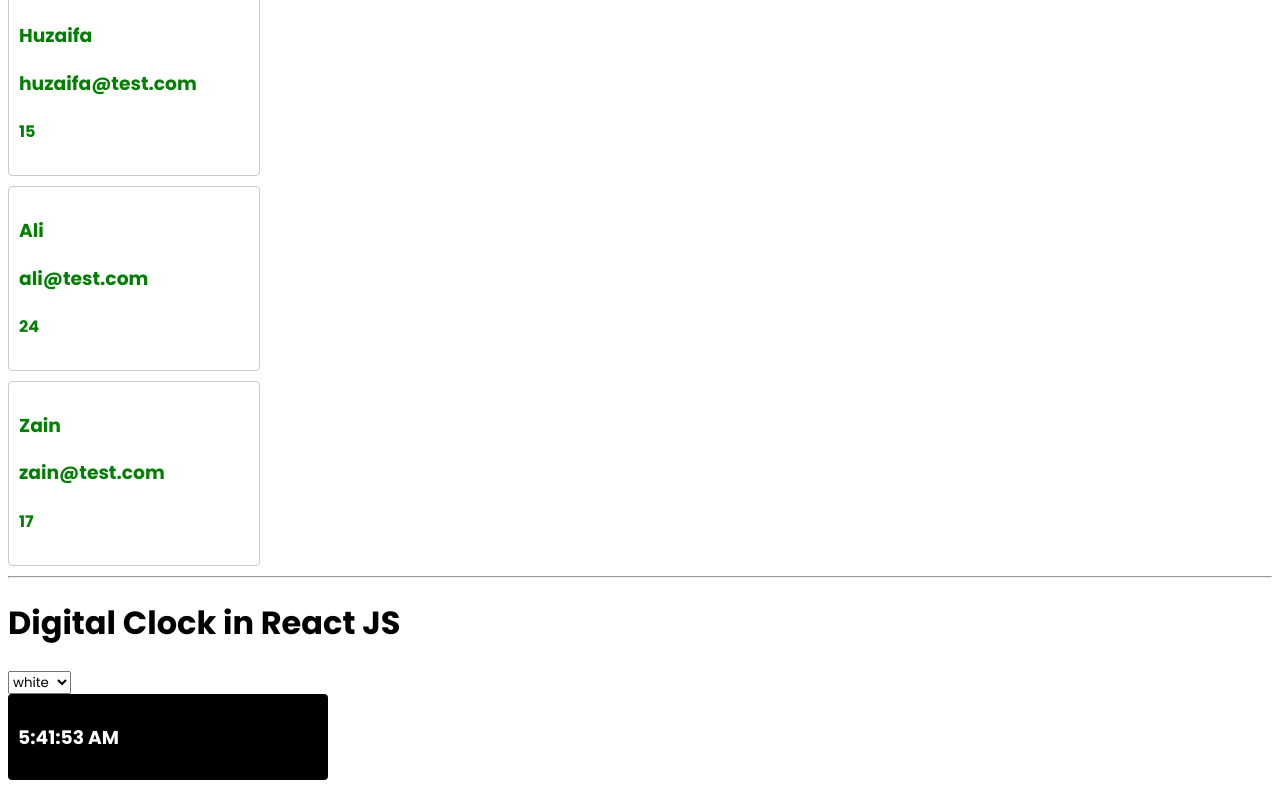
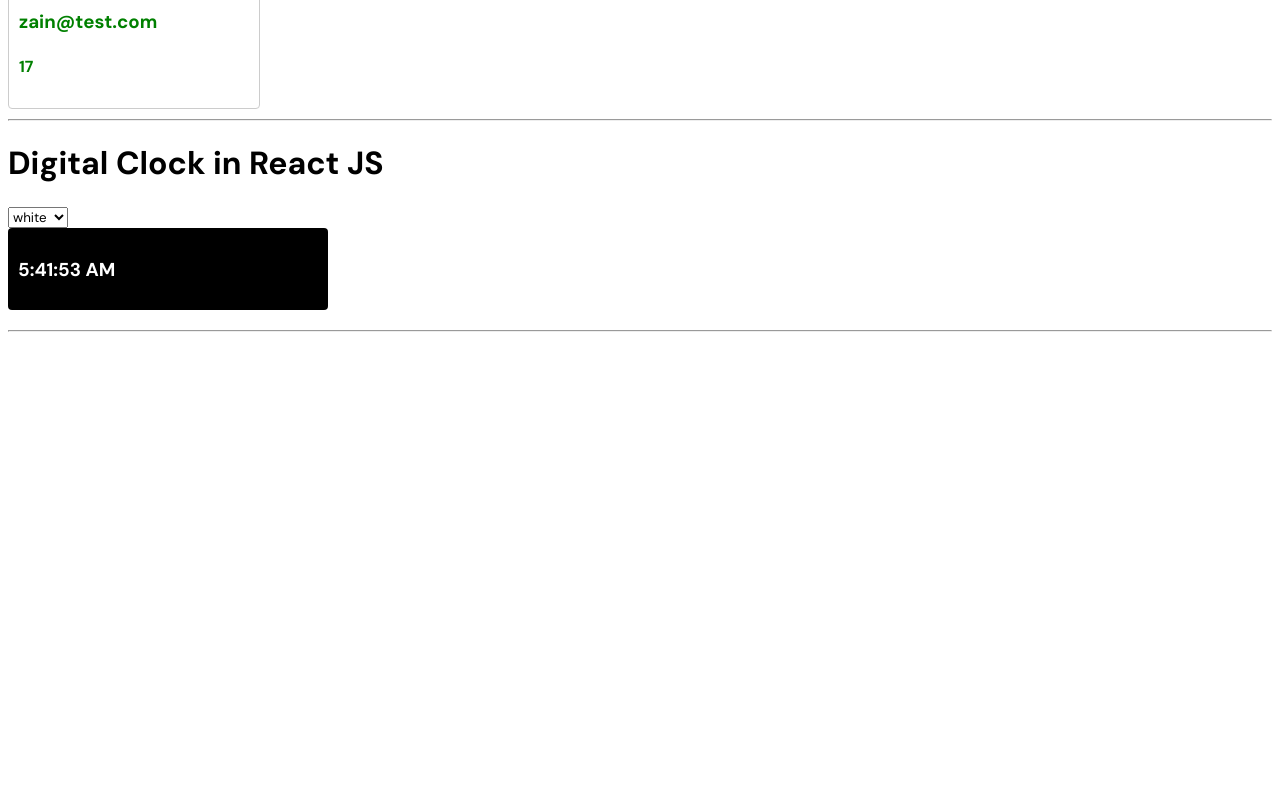
Before and after one commit to MoeezAhmed-Developer/React-Course, a React (Vite) app: page / in a window 1280 px wide. Shown: the part 5733-6533 px from the top of the page. After the commit the page ends 6073 px from the top, so only its background shows below. Built offline with nearby package versions, Linux system fonts and the light colour scheme.

Commit message:
fix: update font family to DM Sans in index.html and index.css

```diff
--- a/index.html
+++ b/index.html
@@ -5,7 +5,7 @@
     <link rel="icon" type="image/svg+xml" href="/favicon.svg" />
     <meta name="viewport" content="width=device-width, initial-scale=1.0" />
     <link
-      href="https://fonts.googleapis.com/css2?family=Poppins:wght@300;400;500;600;700&display=swap"
+      href="https://fonts.googleapis.com/css2?family=DM+Sans:wght@400;500;600;700&display=swap"
       rel="stylesheet"
     />
     <title>React Project | Moeez</title>
--- a/src/App.jsx
+++ b/src/App.jsx
@@ -82,8 +82,7 @@ function App() {
       <Loop /> <hr />
       <CitiesDisplay /> <hr />
       <ReuseLoop /> <hr />
-      <Clock />
-      {/* <ClockTime /> */}
+      <Clock /> <hr />
     </>
   );
 }
--- a/src/index.css
+++ b/src/index.css
@@ -1,5 +1,5 @@
 * {
   /* margin: 0;
   padding: 0; */
-  font-family: "Poppins", sans-serif;
+  font-family: "DM Sans", sans-serif;
 }
```
